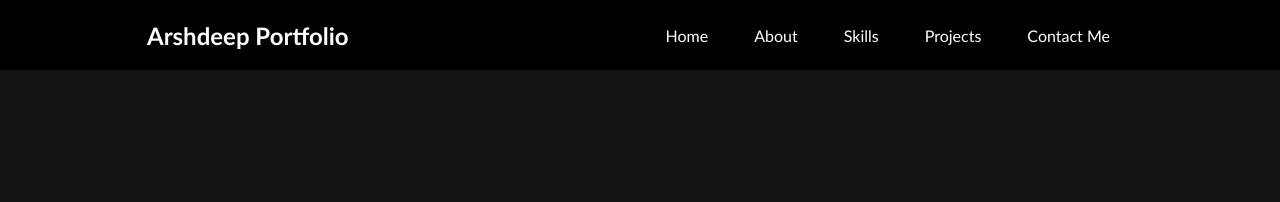
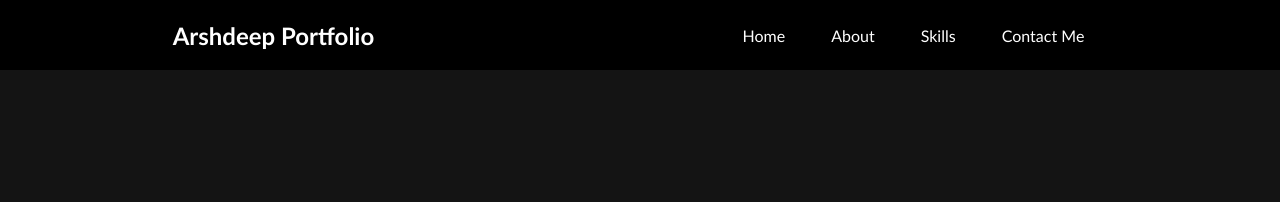
Before and after one commit to Arshdeep0001/My_Portfolio, a plain HTML site: page index.html in a window 1280 px wide. Shown: the top 202 px of the page. Drawn offline with nearby package versions, Linux system fonts and the light colour scheme.

Commit message:
Update index.html

```diff
--- a/index.html
+++ b/index.html
@@ -189,7 +189,7 @@ button{
                     <li><a href="#Home" class="black">Home</a></li>
                     <li><a href="#about" class="black">About</a></li>
                     <li><a href="#skills" class="black">Skills</a></li>
-                    <li><a href="#Projects" class="black">Projects</a></li>
+                    <!-- <li><a href="#Projects" class="black">Projects</a></li> -->
                     <li><a href="#contact" class="black">Contact Me</a></li>
                 </ul>
             </div>
```
